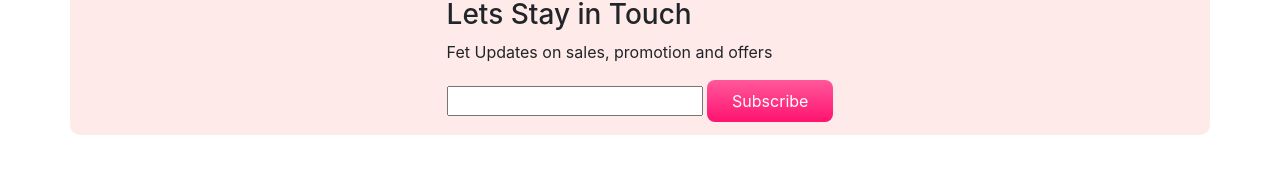
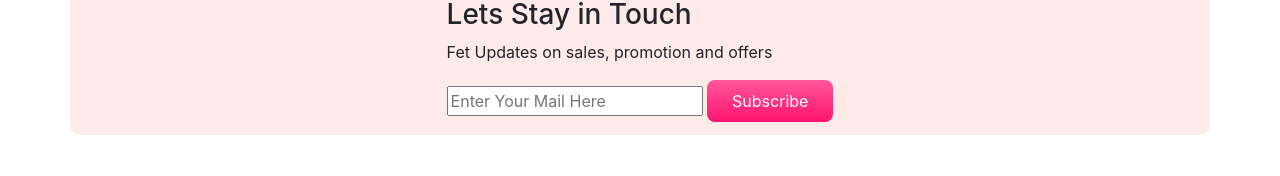
Before and after one commit to Rantideb/monkeybusiness, a plain HTML site: page index.html in a window 1280 px wide. Shown: the part 2298-2474 px from the top of the page. Drawn offline with nearby package versions, Linux system fonts and the light colour scheme.

Commit message:
Monkey Business

```diff
--- a/index.html
+++ b/index.html
@@ -188,8 +188,8 @@
       <div>
         <h3>Lets Stay in Touch</h3>
         <p>Fet Updates on sales, promotion and offers</p>
-        <input type="email" name="" id="">
-        <button class="button-buy">Subscribe</button>
+        <input type="email" name="" id="" placeholder="Enter Your Mail Here">
+        <button class="button-buy" >Subscribe</button>
       </div>
     </div>
 
```
